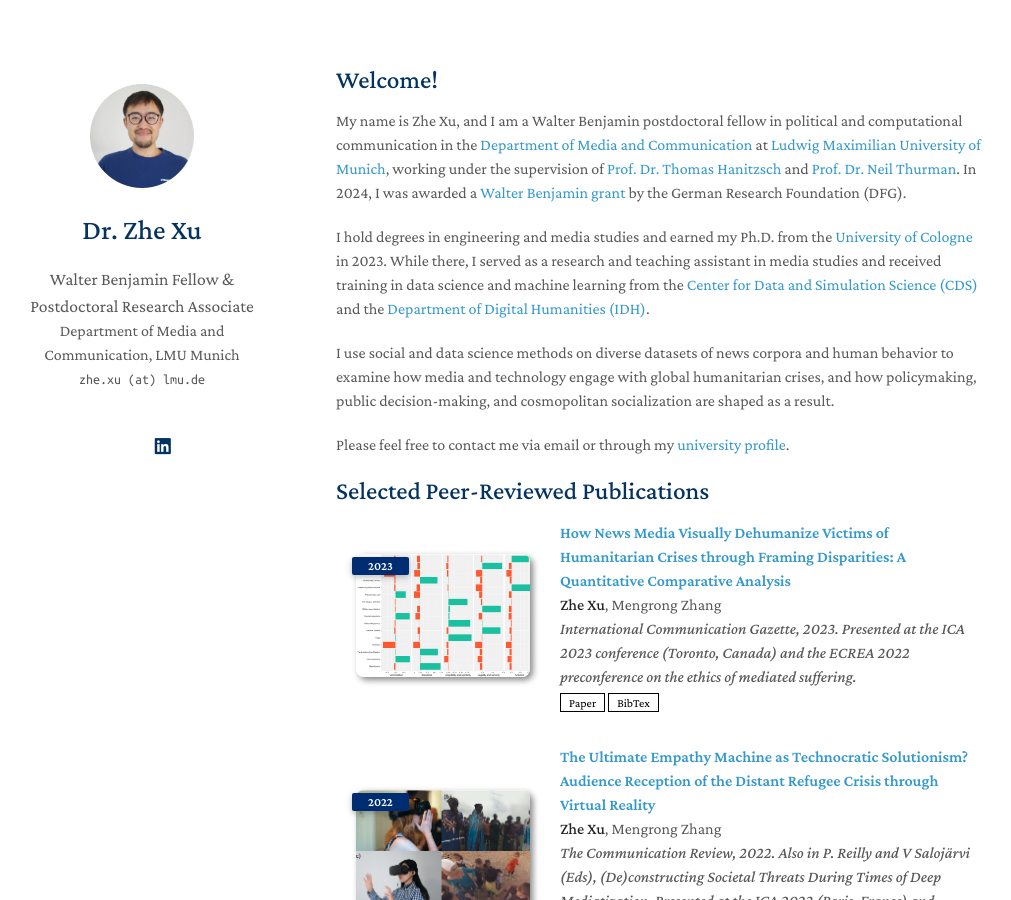
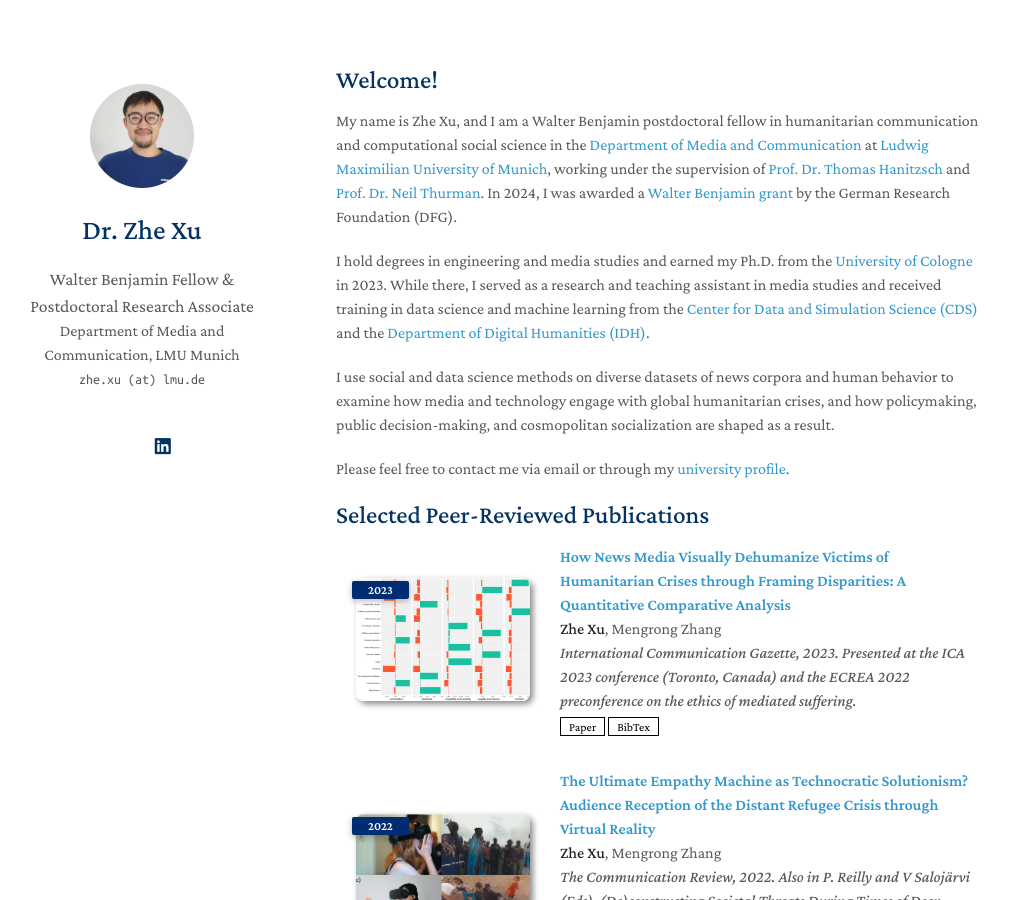
Before and after one commit to zhexuphd/home, a Jekyll site: the page built from index.md, in a window 1280 px wide and 900 px high. Shown: the whole window, without its empty margins (134-1145 px from the left). Built offline with Jekyll 4.4.1, drawn with Linux system fonts in a browser that asks for light colours; a style sheet for code colours, icons or effects is not loaded; our own code applies the rules of GitHub Pages for plain Markdown files.

Commit message:
Update index.md

```diff
--- a/index.md
+++ b/index.md
@@ -3,7 +3,7 @@ layout: homepage
 ---
 
 ## Welcome!
-My name is Zhe Xu, and I am a Walter Benjamin postdoctoral fellow in political and computational communication in the [Department of Media and Communication](https://www.ifkw.uni-muenchen.de/index.html) at [Ludwig Maximilian University of Munich](https://www.lmu.de/en/), working under the supervision of [Prof. Dr. Thomas Hanitzsch](https://www.ifkw.uni-muenchen.de/organisation/personen/professoren/hanitzsch_thomas/index.html) and [Prof. Dr. Neil Thurman](https://neilthurman.com/). In 2024, I was awarded a [Walter Benjamin grant](https://www.dfg.de/en/research-funding/funding-opportunities/programmes/individual/walter-benjamin) by the German Research Foundation (DFG).
+My name is Zhe Xu, and I am a Walter Benjamin postdoctoral fellow in humanitarian communication and computational social science in the [Department of Media and Communication](https://www.ifkw.uni-muenchen.de/index.html) at [Ludwig Maximilian University of Munich](https://www.lmu.de/en/), working under the supervision of [Prof. Dr. Thomas Hanitzsch](https://www.ifkw.uni-muenchen.de/organisation/personen/professoren/hanitzsch_thomas/index.html) and [Prof. Dr. Neil Thurman](https://neilthurman.com/). In 2024, I was awarded a [Walter Benjamin grant](https://www.dfg.de/en/research-funding/funding-opportunities/programmes/individual/walter-benjamin) by the German Research Foundation (DFG).
 
 I hold degrees in engineering and media studies and earned my Ph.D. from the [University of Cologne](https://www.uni-koeln.de/en/) in 2023. While there, I served as a research and teaching assistant in media studies and received training in data science and machine learning from the [Center for Data and Simulation Science (CDS)](https://cds.uni-koeln.de/en/) and the [Department of Digital Humanities (IDH)](https://dh.phil-fak.uni-koeln.de/).
 
```
